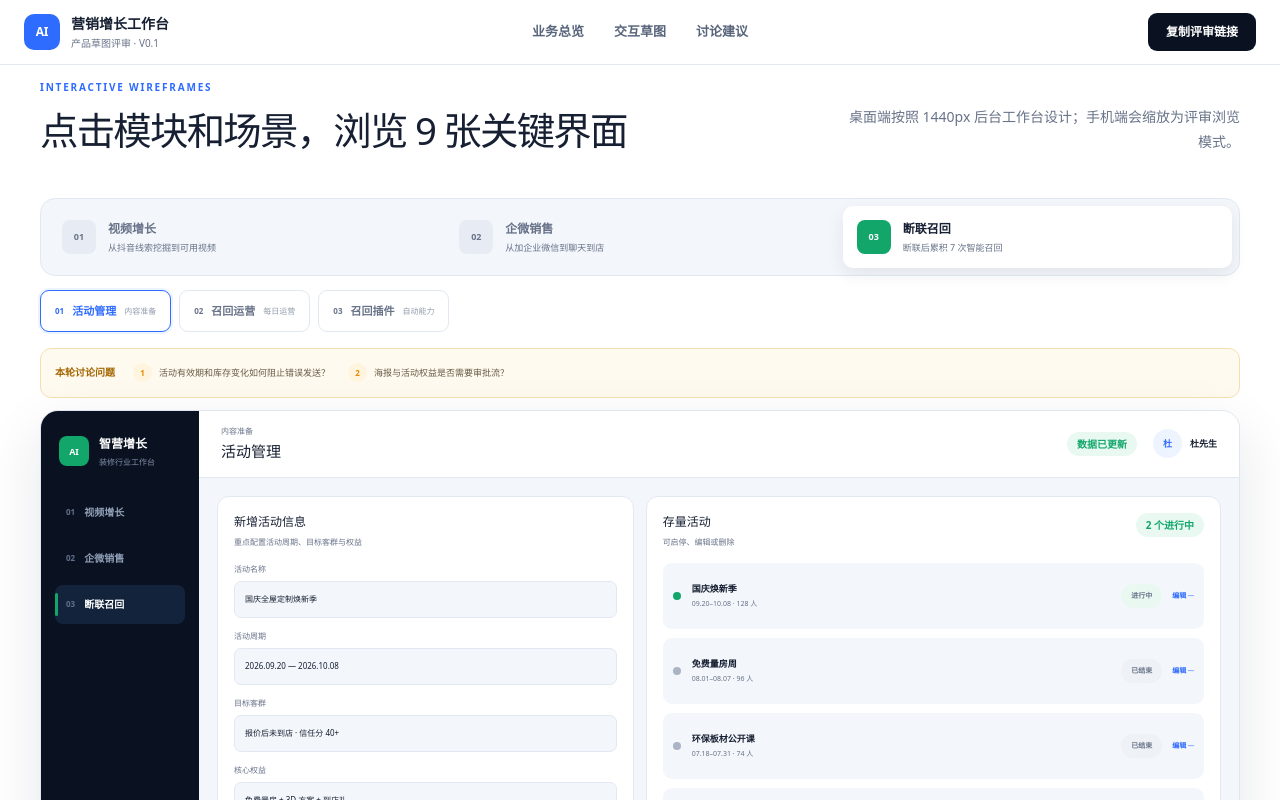
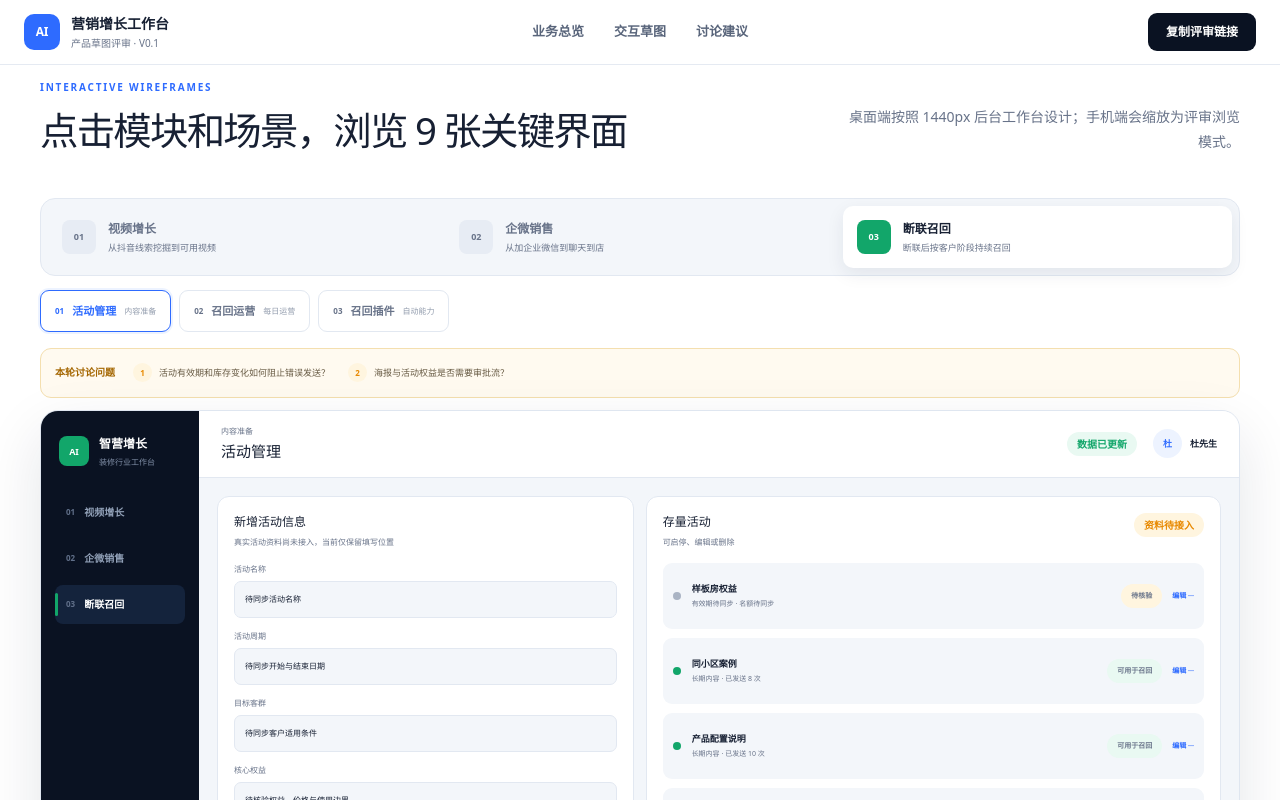
Before and after one commit to richardvane-droid/renovation-ai-growth-lab, a Next.js app: page / in a window 1280 px wide. Both pictures are taken after a click on the button 1046 px from the left and 1142 px from the top of the page. Shown: the part 1410-2210 px from the top of the page. Built offline with nearby package versions, Linux system fonts and the light colour scheme.

Commit message:
fix(recall): sync verified operations content

```diff
--- a/app/page.tsx
+++ b/app/page.tsx
@@ -75,8 +75,8 @@ const modules: ModuleConfig[] = [
     key: "recall",
     index: "03",
     label: "断联召回",
-    title: "断联后累积 7 次智能召回",
-    description: "管理活动内容、分析历史召回效果，并根据装修阶段、联系阶段和信任分生成个性化触达。",
+    title: "断联后按客户阶段持续召回",
+    description: "同步真实召回记录与客户回复，并根据装修阶段、沉默时长和已知需求安排下一次触达。",
     metric: "提高断联回复率",
     stages: [
       {
@@ -634,12 +634,12 @@ function RecallActivities() {
   return (
     <div className="screen-grid activity-grid">
       <section className="panel activity-form">
-        <SectionHead title="新增活动信息" description="重点配置活动周期、目标客群与权益" />
+        <SectionHead title="新增活动信息" description="真实活动资料尚未接入，当前仅保留填写位置" />
         {[
-          ["活动名称", "国庆全屋定制焕新季"],
-          ["活动周期", "2026.09.20 — 2026.10.08"],
-          ["目标客群", "报价后未到店 · 信任分 40+"],
-          ["核心权益", "免费量房 + 3D 方案 + 到店礼"],
+          ["活动名称", "待同步活动名称"],
+          ["活动周期", "待同步开始与结束日期"],
+          ["目标客群", "待同步客户适用条件"],
+          ["核心权益", "待核验权益、价格与使用边界"],
         ].map(([label, value]) => (
           <label key={label}>
             {label}
@@ -656,27 +656,27 @@ function RecallActivities() {
         <SectionHead
           title="存量活动"
           description="可启停、编辑或删除"
-          action={<Badge tone="green">2 个进行中</Badge>}
+          action={<Badge tone="amber">资料待接入</Badge>}
         />
         {[
-          ["国庆焕新季", "09.20–10.08", "进行中", "128 人"],
-          ["免费量房周", "08.01–08.07", "已结束", "96 人"],
-          ["环保板材公开课", "07.18–07.31", "已结束", "74 人"],
-          ["老客户转介绍", "长期", "进行中", "53 人"],
+          ["样板房权益", "有效期待同步", "待核验", "名额待同步"],
+          ["同小区案例", "长期内容", "可用于召回", "已发送 8 次"],
+          ["产品配置说明", "长期内容", "可用于召回", "已发送 10 次"],
+          ["品质保障说明", "长期内容", "可用于召回", "已发送 9 次"],
         ].map(([name, time, status, people]) => (
           <div className="activity-row" key={name}>
-            <i className={status === "进行中" ? "on" : ""} />
+            <i className={status === "可用于召回" ? "on" : ""} />
             <div>
               <b>{name}</b>
               <span>
                 {time} · {people}
               </span>
             </div>
-            <Badge tone={status === "进行中" ? "green" : "gray"}>{status}</Badge>
+            <Badge tone={status === "可用于召回" ? "green" : "amber"}>{status}</Badge>
             <button>编辑 ···</button>
           </div>
         ))}
-        <div className="sync-note">活动信息将同步到知识海报与体验券插件</div>
+        <div className="sync-note">当前仅同步已验证的召回内容；活动库存、海报和预约名额尚未接入</div>
       </section>
     </div>
   );
@@ -877,10 +877,10 @@ function RecallPlugins() {
   return (
     <div className="screen-grid recall-plugin-grid">
       <section className="panel recall-plugin-list">
-        <SectionHead title="召回插件" description="与 7 次召回策略联动" />
+        <SectionHead title="召回插件" description="与客户生命周期阶段和真实话题库联动" />
         {[
-          ["A", "个性化知识海报", "按阶段生成知识内容"],
-          ["B", "免费上门体验券", "量房 + 方案权益券"],
+          ["A", "个性化知识内容", "真实话题已接入，海报图片待接入"],
+          ["B", "上门体验权益", "预约、名额和核销资料待接入"],
         ].map(([letter, title, description], index) => (
           <button
             className={selected === index ? "recall-plugin-card active" : "recall-plugin-card"}
@@ -892,45 +892,45 @@ function RecallPlugins() {
               <b>{title}</b>
               <span>{description}</span>
             </div>
-            <Badge tone="green">已启用</Badge>
+            <Badge tone={index === 0 ? "green" : "amber"}>{index === 0 ? "内容已接入" : "暂未启用"}</Badge>
           </button>
         ))}
         <div className="strategy-note">
           <b>当前策略</b>
-          <span>知识 4 次 · 权益 2 次 · 关怀 1 次</span>
+          <span>按阶段动态选择内容 · 客户回复或明确拒绝后立即停止</span>
           <Progress value={100} />
         </div>
       </section>
       <section className="panel poster-preview-panel">
-        <SectionHead title={selected === 0 ? "个性化知识海报" : "免费上门体验券"} description="客户：刘先生 · 预算确认阶段" />
+        <SectionHead title={selected === 0 ? "个性化知识内容" : "上门体验权益"} description={selected === 0 ? "已同步真实召回话题" : "资料待接入，不会自动发送"} />
         <div className={selected === 0 ? "knowledge-poster" : "knowledge-poster coupon"}>
-          <small>{selected === 0 ? "装修预算指南" : "专属到店权益"}</small>
-          <strong>{selected === 0 ? "预算 20 万" : "免费上门量房"}</strong>
-          <b>{selected === 0 ? "如何分配更合理？" : "赠送初步平面方案"}</b>
+          <small>{selected === 0 ? "真实话题库" : "资料尚未接入"}</small>
+          <strong>{selected === 0 ? "产品配置与品质保障" : "预约能力待核验"}</strong>
+          <b>{selected === 0 ? "按客户阶段选择下一条内容" : "暂不生成或发送权益券"}</b>
           {selected === 0 ? (
             <>
-              <span>柜体 28%</span>
+              <span>产品配置 · 已发送 10 次</span>
               <Progress value={58} />
-              <span>硬装 42%</span>
+              <span>品质保障 · 已发送 9 次</span>
               <Progress value={82} tone="purple" />
-              <span>软装 30%</span>
+              <span>同小区案例 · 已发送 8 次</span>
               <Progress value={66} tone="green" />
             </>
           ) : (
-            <div className="coupon-code">7 天内有效 · HZ0286</div>
+            <div className="coupon-code">门店预约表、服务地区与核销记录待同步</div>
           )}
         </div>
       </section>
       <aside className="panel cadence-panel">
-        <SectionHead title="发送节奏" description="发送前人工审核" />
+        <SectionHead title="发送节奏" description="阶段变化后动态确定，发送前再次核验" />
         {[
-          ["D1", "预算知识", "已发送"],
-          ["D2", "板材避坑", "已发送"],
-          ["D3", "案例对比", "待审核"],
-          ["D4", "免费量房券", "已排期"],
-          ["D5", "工期清单", "自动生成"],
-          ["D6", "活动权益", "自动生成"],
-          ["D7", "温和收口", "自动生成"],
+          ["01", "冷启动：产品配置或品质保障", "1–2 天后"],
+          ["02", "需求浮现：围绕户型与风格", "约 3 天后"],
+          ["03", "决策推进：方案或待确认事项", "约 2 天后"],
+          ["04", "持续观察：案例与装修知识", "约 7 天后"],
+          ["05", "沉默 30–60 天：新案例", "约 10 天后"],
+          ["06", "沉默 60–90 天：轻量价值", "约 15 天后"],
+          ["07", "沉默 90 天以上：低频蓄水", "约 30 天后"],
         ].map(([day, content, status], index) => (
           <div className="cadence-row" key={day}>
             <i className={index < 2 ? "done" : index === 2 ? "current" : ""}>{day}</i>
```
Also changed, not shown: 2 other files (tests, documents, lock files or other folders).
